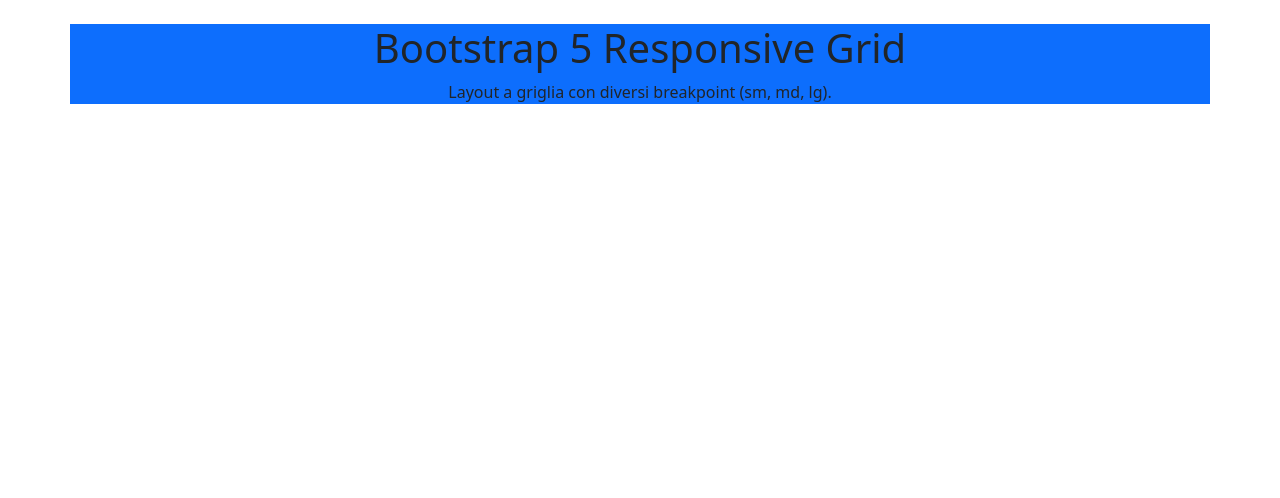
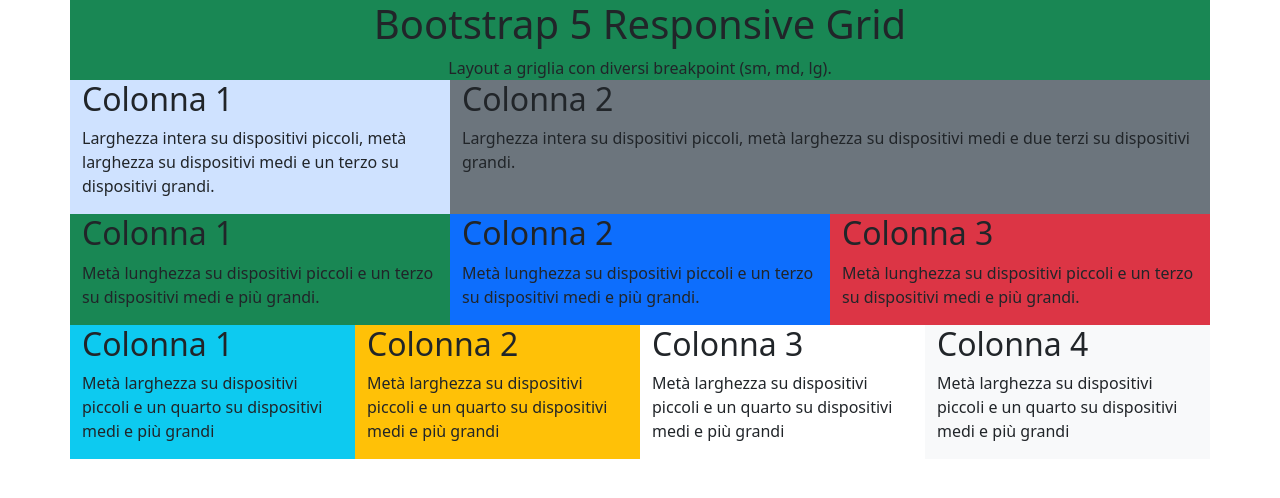
Before and after one commit to Matteo-Ciardi/htmlcss-bootstrap-layout, a plain HTML site: page index.html in a window 1280 px wide. Drawn offline with nearby package versions, Linux system fonts and the light colour scheme.

Commit message:
aggiunti tutti gli elementi in pagina

```diff
--- a/index.html
+++ b/index.html
@@ -23,9 +23,54 @@
 
         <!-- Titolo -->
         <div class="row">
-            <div class="col text-center my-4 bg-primary">
+            <div class="col text-center bg-success">
                 <h1>Bootstrap 5 Responsive Grid</h1>
                 <span>Layout a griglia con diversi breakpoint (sm, md, lg).</span>
+            </div>
+        </div>
+
+        <div class="row">
+            <div class="col-sm-12 col-md-6 col-lg-4 bg-primary-subtle">
+                <h2>Colonna 1</h2>
+                <p>Larghezza intera su dispositivi piccoli, metà larghezza su dispositivi medi e un terzo su dispositivi grandi.</p>
+            </div>
+            <div class="col-sm-12 col-md-6 col-lg-8 bg-secondary">
+                <h2>Colonna 2</h2>
+                <p>Larghezza intera su dispositivi piccoli, metà larghezza su dispositivi medi e due terzi su dispositivi grandi.</p>
+            </div>
+        </div>
+
+        <div class="row">
+            <div class="col-sm-6 col-md-4 col-lg-4 bg-success">
+                <h2>Colonna 1</h2>
+                <p>Metà lunghezza su dispositivi piccoli e un terzo su dispositivi medi e più grandi.</p>
+            </div>
+            <div class="col-sm-6 col-md-4 col-lg-4 bg-primary">
+                <h2>Colonna 2</h2>
+                <p>Metà lunghezza su dispositivi piccoli e un terzo su dispositivi medi e più grandi.</p>
+            </div>
+            <div class="col-sm-12 col-md-4 col-lg-4 bg-danger">
+                <h2>Colonna 3</h2>
+                <p>Metà lunghezza su dispositivi piccoli e un terzo su dispositivi medi e più grandi.</p>
+            </div>
+        </div>
+
+        <div class="row bg-dark">
+            <div class="col-sm-6 col-md-3 col-lg-3 bg-info">
+                <h2>Colonna 1</h2>
+                <p>Metà larghezza su dispositivi piccoli e un quarto su dispositivi medi e più grandi</p>
+            </div>
+            <div class="col-sm-6 col-md-3 col-lg-3 bg-warning">
+                <h2>Colonna 2</h2>
+                <p>Metà larghezza su dispositivi piccoli e un quarto su dispositivi medi e più grandi</p>
+            </div>
+            <div class="col-sm-6 col-md-3 col-lg-3 bg-body">
+                <h2>Colonna 3</h2>
+                <p>Metà larghezza su dispositivi piccoli e un quarto su dispositivi medi e più grandi</p>
+            </div>
+            <div class="col-sm-6 col-md-3 col-lg-3 bg-light">
+                <h2>Colonna 4</h2>
+                <p>Metà larghezza su dispositivi piccoli e un quarto su dispositivi medi e più grandi</p>
             </div>
         </div>
 
```
